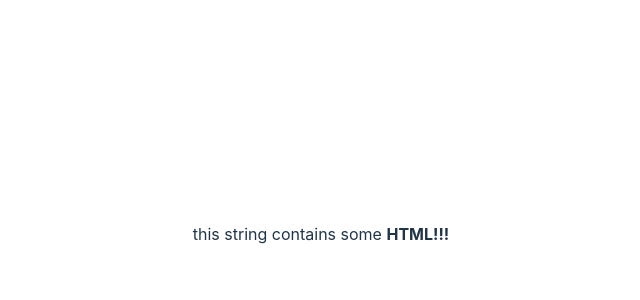
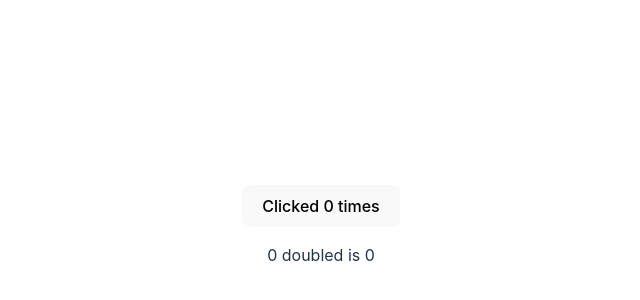
Before and after one commit to zerg41/tutorial-svelte, a Svelte app: page / in a window 1280 px wide. Shown: the part 166-466 px from the top of the page, without its empty margins (319-959 px from the left). Built offline with nearby package versions, Linux system fonts and the light colour scheme.

Commit message:
feat: add reactivity

```diff
--- a/src/App.svelte
+++ b/src/App.svelte
@@ -1,5 +1,20 @@
 <script>
-  let string = `this string contains some <strong>HTML!!!</strong`;
+  let count = 0;
+
+  $: doubled = count * 2;
+  $: if (count >= 10) {
+    alert('count is dangerously high!');
+    count = 0;
+  }
+
+  function increment() {
+    count++;
+  }
 </script>
 
-<p>{@html string}</p>
+<button on:click={increment}>
+  Clicked {count}
+  {count === 1 ? 'time' : 'times'}
+</button>
+
+<p>{count} doubled is {doubled}</p>
```
